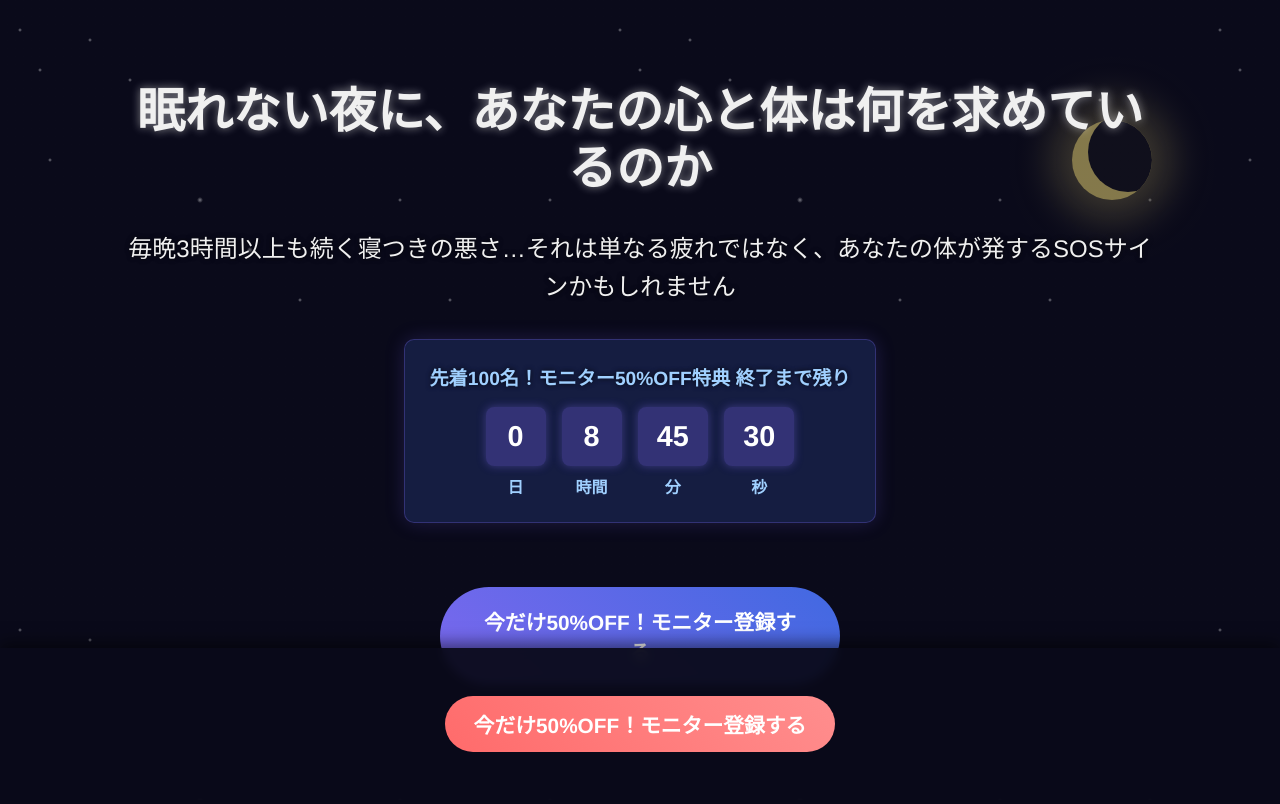
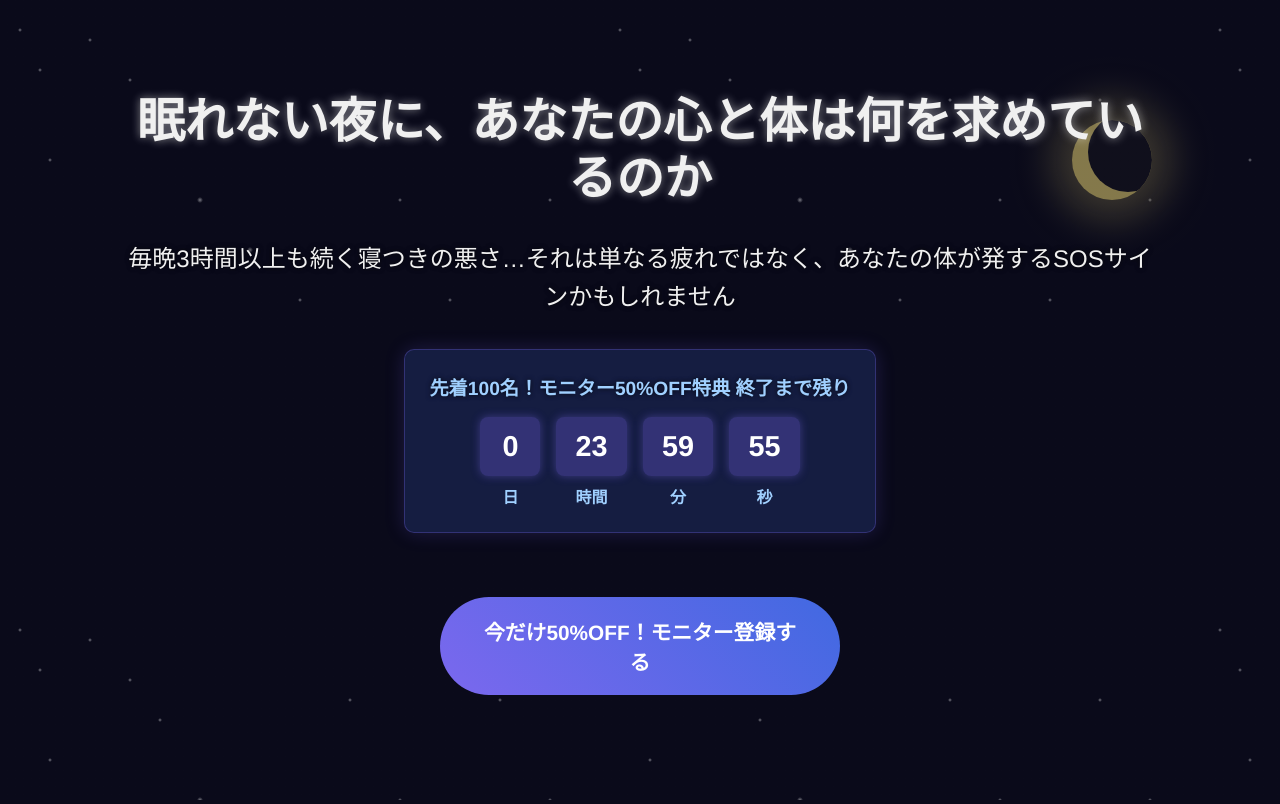
Before and after one commit to Tatsuya1031/my-landing-page, a plain HTML site: page index.html in a window 1280 px wide. Shown: the top 804 px of the page. Drawn offline with Linux system fonts and the light colour scheme.

Commit message:
Update index.html

```diff
--- a/index.html
+++ b/index.html
@@ -65,6 +65,8 @@
         /* ヘッダー */
         header {
             height: 100vh;
+            padding-top: 60px;
+            padding-bottom: 40px;
             background: linear-gradient(rgba(10, 10, 26, 0.5), rgba(10, 10, 26, 0.5));
             display: flex;
             flex-direction: column;
@@ -656,8 +658,8 @@
 
 #offer .problem-solution{
     max-width: 800px;
-    margin-left: 2rem auto;
-    margin-right: 2rem auto;
+    margin-left: auto;
+    margin-right: auto;
     text-align: center;
 }
 
@@ -890,7 +892,7 @@
     <!-- このコードをランディングページのフォームセクションに置き換えてください -->
 <section id="form">
     <h2>特別モニター登録フォーム</h2>
-    <form action="https://formsubmit.co/t.1436@icloud.com" method="POST" id="monitorForm">
+    <form action="https://formspree.io/f/xovdjkpq" method="POST" id="monitorForm">
         <input type="hidden" name="_next" value="https://Tatsuya1031.github.io/my-landing-page/thank.html">
         <input type="hidden" name="_captcha" value="false">
 
@@ -1059,12 +1061,39 @@
         本サイトに記載されている内容は、健康増進を目的としたものであり、特定の疾病の診断、治療、予防を目的としたものではありません。<br>
         体調に異変を感じた場合は、医師にご相談ください。</p>
     </footer>
+<script>
+// カウントダウン終了日時を設定（例: 現在から24時間後）
+const countDownDate = new Date();
+countDownDate.setHours(countDownDate.getHours() + 24);
 
-    <div class="slide-up-cta">
-        <a href="#form" class="cta-button slide-up-cta-button">今だけ50%OFF！モニター登録する</a>
-    </div>
+// 1秒ごとにカウントダウンを更新
+const countdown = setInterval(function() {
+    // 現在の日時を取得
+    const now = new Date().getTime();
 
+    // 終了時刻までの差分を計算
+    const distance = countDownDate - now;
 
+    // 日、時間、分、秒に変換
+    const days = Math.floor(distance / (1000 * 60 * 60 * 24));
+    const hours = Math.floor((distance % (1000 * 60 * 60 * 24)) / (1000 * 60 * 60));
+    const minutes = Math.floor((distance % (1000 * 60 * 60)) / (1000 * 60));
+    const seconds = Math.floor((distance % (1000 * 60)) / 1000);
 
+    // 表示を更新
+    document.querySelectorAll('.countdown-number')[0].textContent = days;
+    document.querySelectorAll('.countdown-number')[1].textContent = hours;
+    document.querySelectorAll('.countdown-number')[2].textContent = minutes;
+    document.querySelectorAll('.countdown-number')[3].textContent = seconds;
+
+    // カウントダウン終了時の処理
+    if (distance < 0) {
+        clearInterval(countdown);
+        document.querySelectorAll('.countdown-number').forEach(element => {
+            element.textContent = "0";
+        });
+    }
+}, 1000);
+</script>
 </body>
 </html>
```
